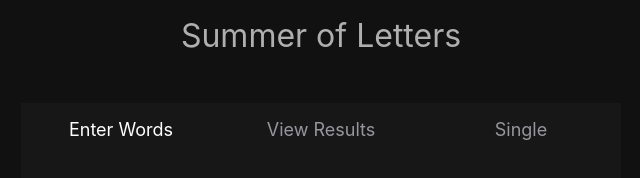
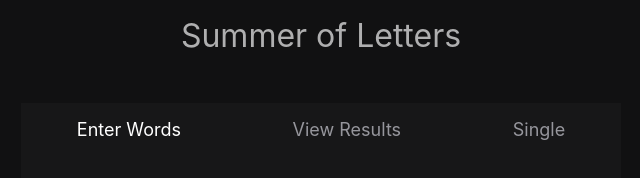
Before and after one commit to ktleary/summer-of-letters, a React (Create React App) app: page / in a window 1280 px wide. Shown: the top 178 px of the page, without its empty margins (319-959 px from the left). Built offline with nearby package versions, Linux system fonts and the light colour scheme.

Commit message:
tweak ui

```diff
--- a/public/index.html
+++ b/public/index.html
@@ -7,6 +7,7 @@
       name="viewport"
       content="width=device-width, initial-scale=1.0, maximum-scale=1.0, user-scalable=no"
     />
+
     <meta name="theme-color" content="#000000" />
     <base href="%PUBLIC_URL%/" />
     <meta
--- a/src/components/tab-view.js
+++ b/src/components/tab-view.js
@@ -13,8 +13,8 @@ const ViewCloseButton = styled(CloseButton)`
   border: 1px solid rgba(50, 50, 52, 0.76);
   color: rgba(235, 235, 245, 0.6);
   cursor: pointer;
-  height: 32px;
-  width: 32px;
+  height: 28px;
+  width: 28px;
   &:hover {
     color: rgba(235, 235, 245, 1);
   }
--- a/src/components/tabs.js
+++ b/src/components/tabs.js
@@ -5,6 +5,7 @@ import { VIEWS } from "../constants";
 const TabsHeader = styled.div`
   align-items: center;
   display: flex;
+  justify-content: center;
 `;
 
 const TabLabel = styled.div`
@@ -16,7 +17,7 @@ const TabLabel = styled.div`
   font-size: calc(10px + 1vmin);
   justify-content: center;
   padding: 16px 0;
-  flex: 1;
+  flex-grow: 2;
   &:hover {
     background-color: ${({ active }) =>
       !active ? "rgba(39, 39, 40, 1)" : null};
```
